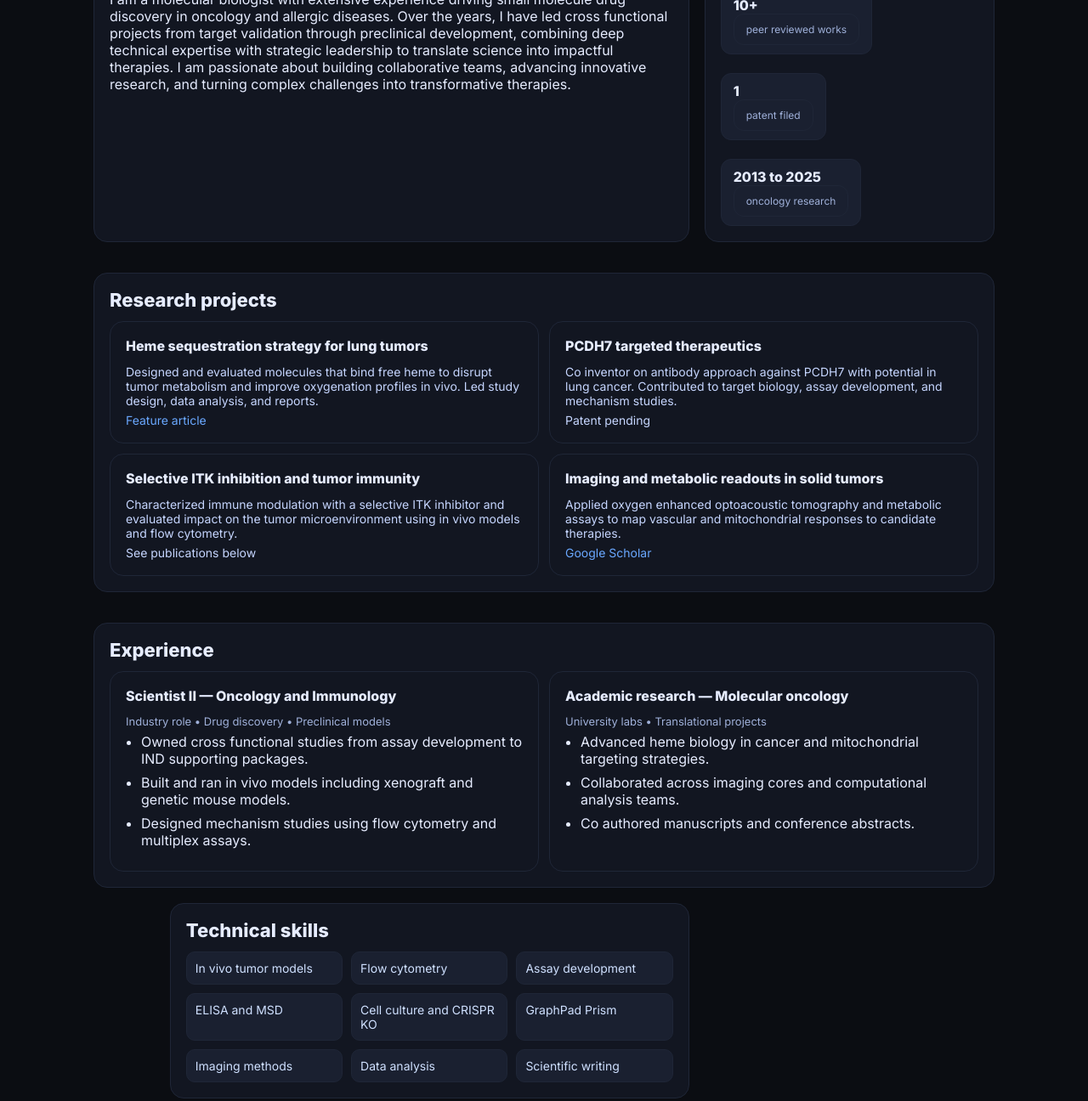
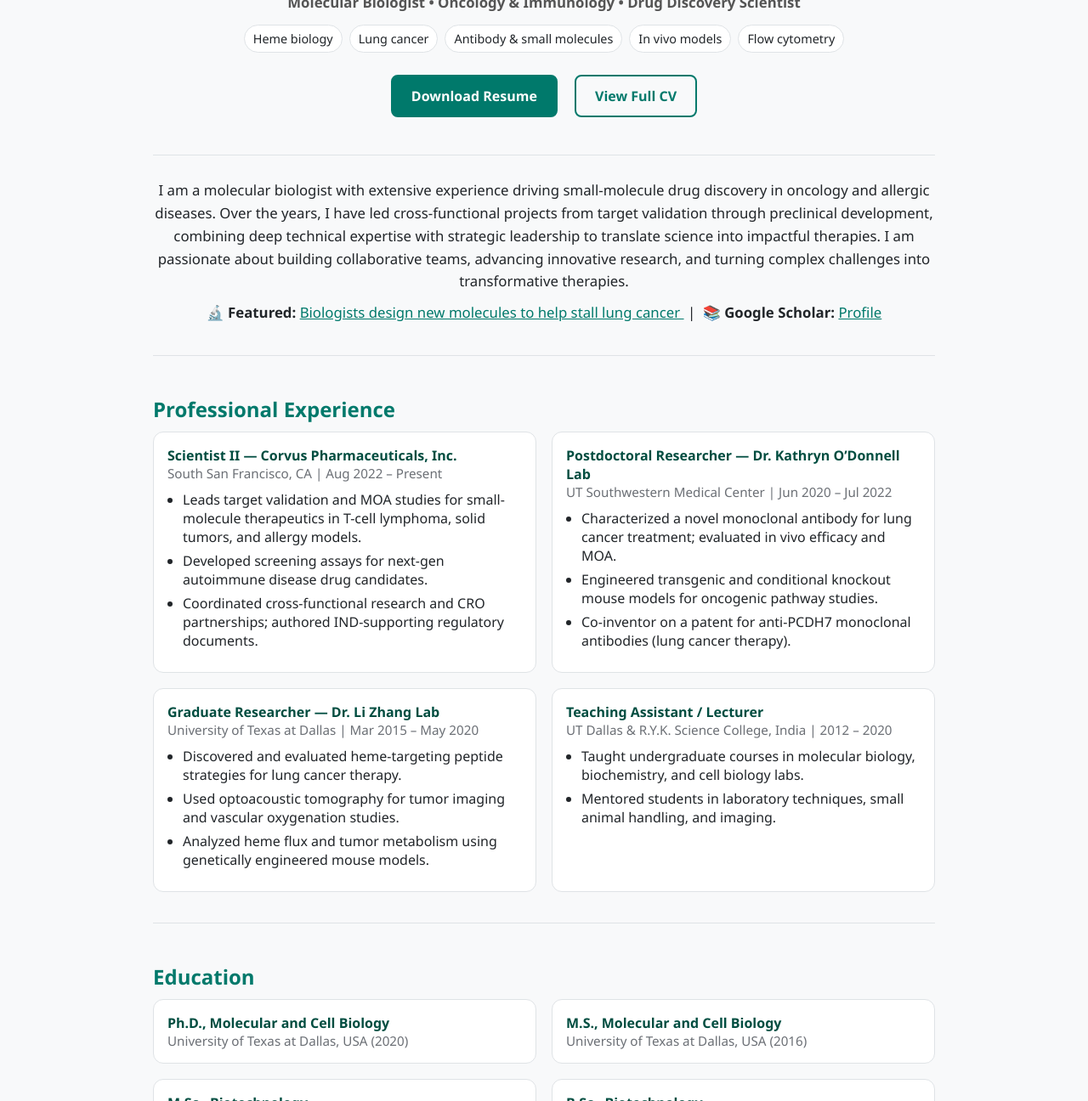
Before and after one commit to ghoshpoorva-biotech/poorvaghosh.github.io, a plain HTML site: page index.html in a window 1280 px wide. Shown: the part 355-1651 px from the top of the page at 85% size. Drawn offline with Linux system fonts and the light colour scheme.

Commit message:
Update index.html

```diff
--- a/index.html
+++ b/index.html
@@ -3,260 +3,198 @@
 <head>
   <meta charset="UTF-8" />
   <meta name="viewport" content="width=device-width, initial-scale=1.0" />
-  <title>Poorva Ghosh PhD — Portfolio</title>
-  <meta name="description" content="Scientist II in oncology and immunology. Molecular biologist leading small molecule discovery from target validation to preclinical development.">
-  <link rel="preconnect" href="https://fonts.googleapis.com">
-  <link rel="preconnect" href="https://fonts.gstatic.com" crossorigin>
-  <link href="https://fonts.googleapis.com/css2?family=Inter:wght@300;400;600;800&display=swap" rel="stylesheet">
+  <title>Poorva Ghosh | Molecular Biologist</title>
   <style>
-    :root{
-      --bg:#0b0d12; --card:#121621; --ink:#e6ecff; --muted:#9fb0d9; --accent:#6aa8ff; --pill:#1a2030; --line:#1f2637;
+    :root {
+      --ink: #212529;
+      --bg: #f8f9fa;
+      --brand: #00796b;
+      --brand-dark: #004d40;
+      --muted: #555;
+      --border: #dfe3e6;
     }
-    *{box-sizing:border-box}
-    html,body{margin:0; padding:0; font-family:Inter,system-ui,-apple-system,Segoe UI,Roboto,Arial,sans-serif; background:var(--bg); color:var(--ink);}
-    a{color:var(--accent); text-decoration:none}
-    a:hover{text-decoration:underline}
-    .wrap{max-width:1100px; margin:0 auto; padding:28px 20px 64px}
-    header{display:grid; grid-template-columns:160px 1fr; gap:24px; align-items:center;}
-    .avatar{width:160px; height:160px; border-radius:18px; background:#0e111a center/cover no-repeat; border:1px solid var(--line)}
-    .title h1{font-size:36px; margin:0 0 6px}
-    .title p{margin:0; color:var(--muted)}
-    nav{margin-top:14px; display:flex; flex-wrap:wrap; gap:10px}
-    .navlink{font-size:13px; color:#bdd2ff; background:var(--pill); border:1px solid var(--line); padding:6px 10px; border-radius:999px}
-    .pillrow{margin-top:10px; display:flex; flex-wrap:wrap; gap:8px}
-    .pill{background:var(--pill); border:1px solid var(--line); color:#bcd0ff; padding:6px 10px; border-radius:999px; font-size:12px}
-    .btn{display:inline-block; background:#1a67ff; color:white; padding:10px 14px; border-radius:10px; border:0}
-    .btn.secondary{background:transparent; border:1px solid #2a3550; color:#cfe0ff}
-    .grid{margin-top:28px; display:grid; grid-template-columns:repeat(12,1fr); gap:18px}
-    .card{background:var(--card); border:1px solid var(--line); border-radius:16px; padding:18px}
-    .span3{grid-column:span 3} .span4{grid-column:span 4} .span5{grid-column:span 5}
-    .span6{grid-column:span 6} .span7{grid-column:span 7} .span8{grid-column:span 8}
-    .span12{grid-column:span 12}
-    h2{margin:0 0 12px; font-size:22px}
-    h3{margin:0 0 6px; font-size:16px}
-    ul{margin:0; padding-left:18px}
-    .kpi{display:flex; gap:22px; flex-wrap:wrap}
-    .kpi div{background:var(--pill); border:1px solid var(--line); border-radius:12px; padding:10px 14px}
-    .tag{font-size:12px; color:var(--muted)}
-    .list-compact li{margin-bottom:8px}
-    .proj{display:flex; flex-direction:column; gap:6px}
-    .proj p{margin:0; color:#c6d6ff; font-size:14px}
-    .row{display:grid; grid-template-columns:1fr 1fr; gap:12px}
-    .exp-item{display:flex; flex-direction:column; gap:6px}
-    .exp-meta{font-size:13px; color:var(--muted)}
-    .skillgrid{display:grid; grid-template-columns:repeat(3,1fr); gap:10px}
-    .skill{background:var(--pill); border:1px solid var(--line); padding:10px; border-radius:10px; font-size:14px; color:#cfe0ff}
-    footer{margin-top:36px; color:var(--muted); font-size:13px}
-    @media (max-width:900px){
-      header{grid-template-columns:1fr;} .avatar{margin:0 auto}
-      .span3,.span4,.span5,.span6,.span7,.span8,.span12{grid-column:span 12}
-      .row{grid-template-columns:1fr}
-      .skillgrid{grid-template-columns:repeat(2,1fr)}
+    * { box-sizing: border-box; }
+    body {
+      font-family: 'Segoe UI', Tahoma, Geneva, Verdana, sans-serif;
+      background-color: var(--bg);
+      color: var(--ink);
+      margin: 0;
     }
-    .anchor{position:relative; top:-80px}
+    .wrap { max-width: 960px; margin: 0 auto; padding: 40px 20px; }
+    header { text-align: center; }
+    img.avatar {
+      border-radius: 50%;
+      width: 220px;
+      height: 220px;
+      object-fit: cover;
+      margin-top: 10px;
+      border: 4px solid var(--brand);
+      background: #eee;
+    }
+    h1 { font-size: 2.2em; margin: 16px 0 6px; color: var(--brand-dark); }
+    h2 { color: var(--brand); margin: 28px 0 10px; font-size: 1.5em; }
+    p { font-size: 1.05em; line-height: 1.6; margin: 10px 0; }
+    .center { text-align: center; }
+    .sub { color: var(--muted); margin-top: 6px; }
+    .badges { margin-top: 12px; display: flex; gap: 8px; flex-wrap: wrap; justify-content: center; }
+    .badge { border: 1px solid var(--border); background: #fff; padding: 6px 10px; border-radius: 999px; font-size: .9em; }
+    .buttons { margin-top: 18px; text-align: center; }
+    .btn {
+      display: inline-block;
+      padding: 12px 22px;
+      margin: 8px;
+      text-decoration: none;
+      border-radius: 8px;
+      font-weight: 600;
+      border: 2px solid var(--brand);
+      color: var(--brand);
+      transition: background-color .2s ease, color .2s ease;
+    }
+    .btn.primary { background-color: var(--brand); color: #fff; }
+    .btn.primary:hover { background-color: var(--brand-dark); }
+    .btn.secondary:hover { background-color: var(--brand); color: #fff; }
+    section { margin-top: 36px; padding-top: 18px; border-top: 1px solid var(--border); }
+    .grid { display: grid; grid-template-columns: 1fr 1fr; gap: 18px; }
+    .card { background: #fff; border: 1px solid var(--border); border-radius: 12px; padding: 16px; }
+    ul { padding-left: 18px; margin: 10px 0; }
+    li { margin: 6px 0; }
+    .kicker { font-weight: 600; color: var(--brand-dark); }
+    .meta { color: #6b6f75; font-size: .95em; }
+    footer {
+      margin: 40px 0 10px;
+      font-size: 0.9em;
+      color: var(--muted);
+      text-align: center;
+    }
+    a { color: var(--brand); }
+    a:hover { text-decoration: underline; }
+    @media (max-width: 800px) {
+      .grid { grid-template-columns: 1fr; }
+    }
   </style>
 </head>
 <body>
   <div class="wrap">
+
     <header>
-      <div class="avatar" id="avatar" title="Profile photo"></div>
-      <div class="title">
-        <h1>Poorva Ghosh PhD</h1>
-        <p>Molecular biologist. Small molecule discovery in oncology and allergic diseases. Cross functional leadership from target validation to preclinical development.</p>
+      <img class="avatar" src="./poorva.jpg" alt="Poorva Ghosh profile photo" />
+      <h1>Dr. Poorva Ghosh</h1>
+      <p class="sub"><strong>Molecular Biologist • Oncology & Immunology • Drug Discovery Scientist</strong></p>
 
-        <div class="pillrow">
-          <span class="pill">Heme biology</span>
-          <span class="pill">Lung cancer</span>
-          <span class="pill">Antibody therapeutics</span>
-          <span class="pill">In vivo models</span>
-          <span class="pill">Flow cytometry</span>
+      <div class="badges">
+        <span class="badge">Heme biology</span>
+        <span class="badge">Lung cancer</span>
+        <span class="badge">Antibody & small molecules</span>
+        <span class="badge">In vivo models</span>
+        <span class="badge">Flow cytometry</span>
       </div>
 
-        <div class="pillrow" style="margin-top:12px">
-          <a class="btn" href="mailto:ghosh.poorva@gmail.com">Email</a>
-          <a class="btn secondary" href="https://www.linkedin.com/in/poorva-ghosh-ph-d-4965b86a/" target="_blank" rel="noopener">LinkedIn</a>
-          <a class="btn secondary" href="https://scholar.google.com/citations?user=2eAcrfUAAAAJ&hl=en" target="_blank" rel="noopener">Google Scholar</a>
-          <!-- Use your existing PDF filenames exactly (URL-encoded spaces) -->
-          <a class="btn secondary" href="./Resume%20Poorva%20Ghosh%205%2020%2025-2.pdf" target="_blank" rel="noopener">Download Resume</a>
-          <a class="btn secondary" href="./CV%20Poorva%20Ghosh%2010%205%202023.pdf" target="_blank" rel="noopener">View Full CV</a>
-        </div>
-
-        <nav>
-          <a class="navlink" href="#research">Research</a>
-          <a class="navlink" href="#experience">Experience</a>
-          <a class="navlink" href="#skills">Skills</a>
-          <a class="navlink" href="#education">Education</a>
-          <a class="navlink" href="#awards">Awards</a>
-          <a class="navlink" href="#publications">Publications</a>
-          <a class="navlink" href="#contact">Contact</a>
-        </nav>
+      <div class="buttons">
+        <a class="btn primary" href="./Poorva_Ghosh_Resume.pdf" target="_blank" rel="noopener">Download Resume</a>
+        <a class="btn" href="./Poorva_Ghosh_CV.pdf" target="_blank" rel="noopener">View Full CV</a>
       </div>
     </header>
 
-    <section class="grid">
-      <!-- About -->
-      <div class="card span8">
-        <h2>About</h2>
+    <section class="center">
       <p>
-          I am a molecular biologist with extensive experience driving small molecule drug discovery in oncology and allergic diseases. Over the years, I have led cross functional projects from target validation through preclinical development, combining deep technical expertise with strategic leadership to translate science into impactful therapies. I am passionate about building collaborative teams, advancing innovative research, and turning complex challenges into transformative therapies.
+        I am a molecular biologist with extensive experience driving small-molecule drug discovery
+        in oncology and allergic diseases. Over the years, I have led cross-functional projects from
+        target validation through preclinical development, combining deep technical expertise with
+        strategic leadership to translate science into impactful therapies. I am passionate about
+        building collaborative teams, advancing innovative research, and turning complex challenges into
+        transformative therapies.
       </p>
-      </div>
-      <div class="card span4">
-        <h2>At a glance</h2>
-        <div class="kpi">
-          <div><strong>10+</strong><div class="tag">peer reviewed works</div></div>
-          <div><strong>1</strong><div class="tag">patent filed</div></div>
-          <div><strong>2013 to 2025</strong><div class="tag">oncology research</div></div>
-        </div>
-      </div>
-
-      <!-- Research Projects -->
-      <span id="research" class="anchor"></span>
-      <div class="card span12">
-        <h2>Research projects</h2>
-        <div class="grid" style="margin-top:4px; grid-template-columns:repeat(12,1fr); gap:12px">
-          <div class="card span6 proj">
-            <h3>Heme sequestration strategy for lung tumors</h3>
-            <p>Designed and evaluated molecules that bind free heme to disrupt tumor metabolism and improve oxygenation profiles in vivo. Led study design, data analysis, and reports.</p>
-            <p class="tag"><a href="https://www.drugdiscoverytrends.com/biologists-design-new-molecules-to-help-stall-lung-cancer/" target="_blank" rel="noopener">Feature article</a></p>
-          </div>
-          <div class="card span6 proj">
-            <h3>PCDH7 targeted therapeutics</h3>
-            <p>Co inventor on antibody approach against PCDH7 with potential in lung cancer. Contributed to target biology, assay development, and mechanism studies.</p>
-            <p class="tag">Patent pending</p>
-          </div>
-          <div class="card span6 proj">
-            <h3>Selective ITK inhibition and tumor immunity</h3>
-            <p>Characterized immune modulation with a selective ITK inhibitor and evaluated impact on the tumor microenvironment using in vivo models and flow cytometry.</p>
-            <p class="tag">See publications below</p>
-          </div>
-          <div class="card span6 proj">
-            <h3>Imaging and metabolic readouts in solid tumors</h3>
-            <p>Applied oxygen enhanced optoacoustic tomography and metabolic assays to map vascular and mitochondrial responses to candidate therapies.</p>
-            <p class="tag"><a href="https://scholar.google.com/citations?user=2eAcrfUAAAAJ&hl=en" target="_blank" rel="noopener">Google Scholar</a></p>
-          </div>
-        </div>
-      </div>
+      <p>
+        🔬 <strong>Featured:</strong>
+        <a href="https://www.drugdiscoverytrends.com/biologists-design-new-molecules-to-help-stall-lung-cancer/" target="_blank">
+          Biologists design new molecules to help stall lung cancer
+        </a>
+        &nbsp;|&nbsp; 📚 <strong>Google Scholar:</strong>
+        <a href="https://scholar.google.com/citations?user=2eAcrfUAAAAJ&hl=en" target="_blank">Profile</a>
+      </p>
+    </section>
 
     <!-- Experience -->
-      <span id="experience" class="anchor"></span>
-      <div class="card span12">
-        <h2>Experience</h2>
-        <div class="row">
-          <div class="card exp-item">
-            <h3>Scientist II — Oncology and Immunology</h3>
-            <div class="exp-meta">Industry role • Drug discovery • Preclinical models</div>
-            <ul class="list-compact">
-              <li>Owned cross functional studies from assay development to IND supporting packages.</li>
-              <li>Built and ran in vivo models including xenograft and genetic mouse models.</li>
-              <li>Designed mechanism studies using flow cytometry and multiplex assays.</li>
+    <section>
+      <h2>Professional Experience</h2>
+      <div class="grid">
+        <div class="card">
+          <div class="kicker">Scientist II — Corvus Pharmaceuticals, Inc.</div>
+          <div class="meta">South San Francisco, CA | Aug 2022 – Present</div>
+          <ul>
+            <li>Leads target validation and MOA studies for small-molecule therapeutics in T-cell lymphoma, solid tumors, and allergy models.</li>
+            <li>Developed screening assays for next-gen autoimmune disease drug candidates.</li>
+            <li>Coordinated cross-functional research and CRO partnerships; authored IND-supporting regulatory documents.</li>
           </ul>
         </div>
-          <div class="card exp-item">
-            <h3>Academic research — Molecular oncology</h3>
-            <div class="exp-meta">University labs • Translational projects</div>
-            <ul class="list-compact">
-              <li>Advanced heme biology in cancer and mitochondrial targeting strategies.</li>
-              <li>Collaborated across imaging cores and computational analysis teams.</li>
-              <li>Co authored manuscripts and conference abstracts.</li>
+        <div class="card">
+          <div class="kicker">Postdoctoral Researcher — Dr. Kathryn O’Donnell Lab</div>
+          <div class="meta">UT Southwestern Medical Center | Jun 2020 – Jul 2022</div>
+          <ul>
+            <li>Characterized a novel monoclonal antibody for lung cancer treatment; evaluated in vivo efficacy and MOA.</li>
+            <li>Engineered transgenic and conditional knockout mouse models for oncogenic pathway studies.</li>
+            <li>Co-inventor on a patent for anti-PCDH7 monoclonal antibodies (lung cancer therapy).</li>
+          </ul>
+        </div>
+        <div class="card">
+          <div class="kicker">Graduate Researcher — Dr. Li Zhang Lab</div>
+          <div class="meta">University of Texas at Dallas | Mar 2015 – May 2020</div>
+          <ul>
+            <li>Discovered and evaluated heme-targeting peptide strategies for lung cancer therapy.</li>
+            <li>Used optoacoustic tomography for tumor imaging and vascular oxygenation studies.</li>
+            <li>Analyzed heme flux and tumor metabolism using genetically engineered mouse models.</li>
+          </ul>
+        </div>
+        <div class="card">
+          <div class="kicker">Teaching Assistant / Lecturer</div>
+          <div class="meta">UT Dallas & R.Y.K. Science College, India | 2012 – 2020</div>
+          <ul>
+            <li>Taught undergraduate courses in molecular biology, biochemistry, and cell biology labs.</li>
+            <li>Mentored students in laboratory techniques, small animal handling, and imaging.</li>
           </ul>
         </div>
       </div>
-      </div>
-
-      <!-- Skills -->
-      <span id="skills" class="anchor"></span>
-      <div class="card span7">
-        <h2>Technical skills</h2>
-        <div class="skillgrid">
-          <div class="skill">In vivo tumor models</div>
-          <div class="skill">Flow cytometry</div>
-          <div class="skill">Assay development</div>
-          <div class="skill">ELISA and MSD</div>
-          <div class="skill">Cell culture and CRISPR KO</div>
-          <div class="skill">GraphPad Prism</div>
-          <div class="skill">Imaging methods</div>
-          <div class="skill">Data analysis</div>
-          <div class="skill">Scientific writing</div>
-        </div>
-      </div>
-      <div class="card span5">
-        <h2>Leadership and impact</h2>
-        <ul class="list-compact">
-          <li>Lead investigator for cross team studies and timelines.</li>
-          <li>Author of protocols and study reports with regulatory awareness.</li>
-          <li>Mentor for junior researchers and interns.</li>
-        </ul>
-      </div>
+    </section>
 
     <!-- Education -->
-      <span id="education" class="anchor"></span>
-      <div class="card span6">
+    <section>
       <h2>Education</h2>
-        <ul class="list-compact">
-          <li>Doctor of Philosophy in Molecular Biology</li>
-          <li>Master of Science in Biological Sciences</li>
-          <li>Bachelor of Science in Biotechnology</li>
-        </ul>
-        <p class="tag">Details in the full CV.</p>
+      <div class="grid">
+        <div class="card">
+          <div class="kicker">Ph.D., Molecular and Cell Biology</div>
+          <div class="meta">University of Texas at Dallas, USA (2020)</div>
         </div>
-
-      <!-- Awards -->
-      <span id="awards" class="anchor"></span>
-      <div class="card span6">
-        <h2>Awards and recognition</h2>
-        <ul class="list-compact">
-          <li>Conference selections and invited presentations.</li>
-          <li>Feature coverage of heme sequestration work.</li>
-          <li>Travel and merit awards during graduate research.</li>
-        </ul>
+        <div class="card">
+          <div class="kicker">M.S., Molecular and Cell Biology</div>
+          <div class="meta">University of Texas at Dallas, USA (2016)</div>
         </div>
-
-      <!-- Publications -->
-      <span id="publications" class="anchor"></span>
-      <div class="card span12">
-        <h2>Selected publications</h2>
-        <ul class="list-compact">
-          <li>Heme sequestration as a strategy for tumor control — Molecular Cancer Therapeutics.</li>
-          <li>Mitochondria targeting for cancer therapy — International Journal of Molecular Sciences.</li>
-          <li>Oxygen enhanced optoacoustic tomography in tumors — Cancer Research.</li>
-          <li>Selective ITK inhibition and immune modulation — npj Drug Discovery.</li>
-        </ul>
-        <p class="tag">Full list on <a href="https://scholar.google.com/citations?user=2eAcrfUAAAAJ&hl=en" target="_blank" rel="noopener">Google Scholar</a>.</p>
+        <div class="card">
+          <div class="kicker">M.Sc., Biotechnology</div>
+          <div class="meta">Savitribai Phule Pune University, India (2011)</div>
         </div>
-
-      <!-- Contact -->
-      <span id="contact" class="anchor"></span>
-      <div class="card span12">
-        <h2>Contact</h2>
-        <p>Email: <a href="mailto:ghosh.poorva@gmail.com">ghosh.poorva@gmail.com</a> • LinkedIn: <a href="https://www.linkedin.com/in/poorva-ghosh-ph-d-4965b86a/" target="_blank" rel="noopener">profile</a></p>
+        <div class="card">
+          <div class="kicker">B.Sc., Biotechnology</div>
+          <div class="meta">Savitribai Phule Pune University, India (2009)</div>
+        </div>
       </div>
     </section>
 
+    <!-- Publications -->
+    <section>
+      <h2>Selected Publications</h2>
+      <ul>
+        <li>Hsu L.Y. et al., <em>Soquelitinib</em>, a selective ITK inhibitor modulating tumor immunity. <strong>npj Drug Discovery</strong>, 2024.</li>
+        <li>Ningyan Zhang et al., <em>Monoclonal Antibodies Against PCDH7 for Lung Cancer Therapy</em>, U.S. Patent filed 2023.</li>
+        <li>Ghosh P., Mason R.P., Liu L., Zhang L. <em>Modulation of heme and tumor vascular oxygenation</em>. <strong>Oncoscience</strong>, 2022.</li>
+        <li>Dey S. et al., <em>Heme sequestration suppresses lung carcinoma progression</em>. <strong>Molecular Cancer Research</strong>, 2021.</li>
+      </ul>
+      <p class="sub">Full list available on <a href="https://scholar.google.com/citations?user=2eAcrfUAAAAJ&hl=en" target="_blank">Google Scholar</a>.</p>
+    </section>
+
     <footer>
-      © <span id="y"></span> Poorva Ghosh. Site built with GitHub Pages.
+      <p>📧 <strong>Contact:</strong> poorvaghosh.biotech@gmail.com</p>
+      <p>© 2025 Poorva Ghosh • Hosted on GitHub Pages</p>
     </footer>
   </div>
-
-  <!-- Image fallback: tries multiple paths you already used; first one that loads wins -->
-  <script>
-    (function(){
-      const avatar = document.getElementById('avatar');
-      const candidates = [
-        './assets/poorva.jpg',
-        './poorva.jpg',
-        './assetspoorva_aacr2024.jpg'
-      ];
-      function tryNext(i){
-        if(i >= candidates.length) return;
-        const img = new Image();
-        img.onload = () => { avatar.style.backgroundImage = `url('${candidates[i]}')`; };
-        img.onerror = () => tryNext(i+1);
-        img.src = candidates[i];
-      }
-      tryNext(0);
-    })();
-    document.getElementById('y').textContent = new Date().getFullYear();
-  </script>
 </body>
 </html>
```
Lines whose indentation alone changed are shown as unchanged.
